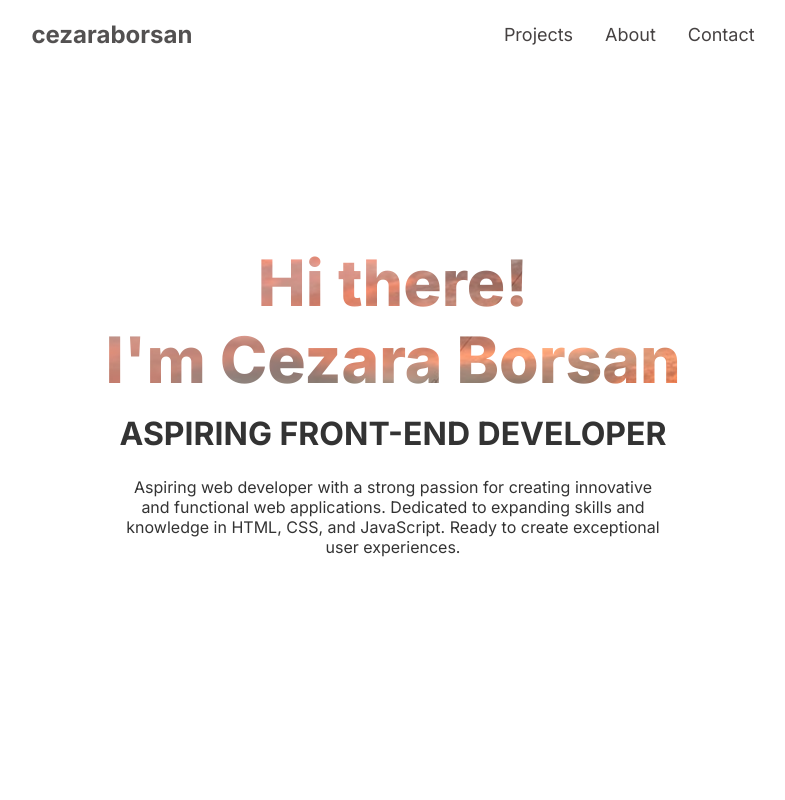
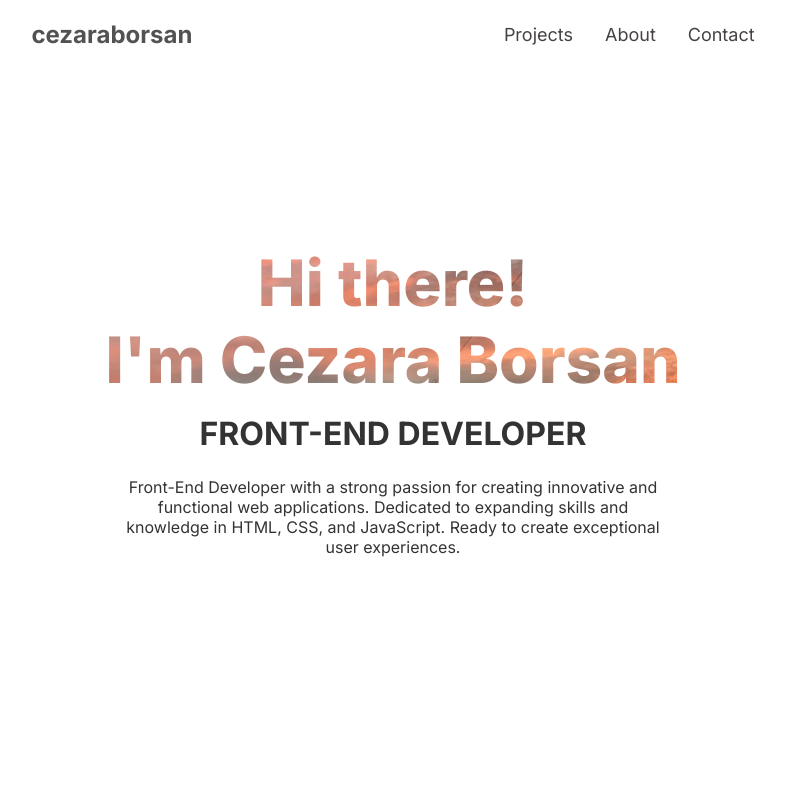
Before and after one commit to cezaraborsan/portfolio-react, a React (Create React App) app: page / in a window 1280 px wide. Shown: the top 800 px of the page, without its empty margins (247-1032 px from the left). Built offline with nearby package versions, Linux system fonts and the light colour scheme.

Commit message:
bio update

```diff
--- a/src/components/Aboutme.js
+++ b/src/components/Aboutme.js
@@ -15,12 +15,12 @@ function Aboutme() {
       <div className="aboutme-info">
         <h2 className="section-title">About me</h2>
         <p className="info-text">
-          Hello! I'm Cezara, a passionate Junior Front-End Developer with a
-          strong background in engineering. My journey in programming came as a
-          natural progression of my long-standing passion for captivating
-          website interfaces and engaging applications. As I delved deeper into
-          the world of technology, I realized that I could blend my technical
-          skills with my creative mindset to create remarkable user experiences.
+          Hello! I'm Cezara, a passionate Front-End Developer with a strong
+          background in engineering. My journey in programming came as a natural
+          progression of my long-standing passion for captivating website
+          interfaces and engaging applications. As I delved deeper into the
+          world of technology, I realized that I could blend my technical skills
+          with my creative mindset to create remarkable user experiences.
           <br />
           <br />
           As an ambitious individual, I bring a unique perspective to my work,
--- a/src/components/Hero.js
+++ b/src/components/Hero.js
@@ -13,12 +13,12 @@ function Hero() {
         </div>
 
         {/* Hero subtitle */}
-        <h2 className="hero-subtitle">Aspiring Front-End Developer</h2>
+        <h2 className="hero-subtitle">Front-End Developer</h2>
 
         {/* Hero text */}
         <p className="hero-text">
-          Aspiring web developer with a strong passion for creating innovative
-          and functional web applications. Dedicated to expanding skills and
+          Front-End Developer with a strong passion for creating innovative and
+          functional web applications. Dedicated to expanding skills and
           knowledge in HTML, CSS, and JavaScript. Ready to create exceptional
           user experiences.
         </p>
```
